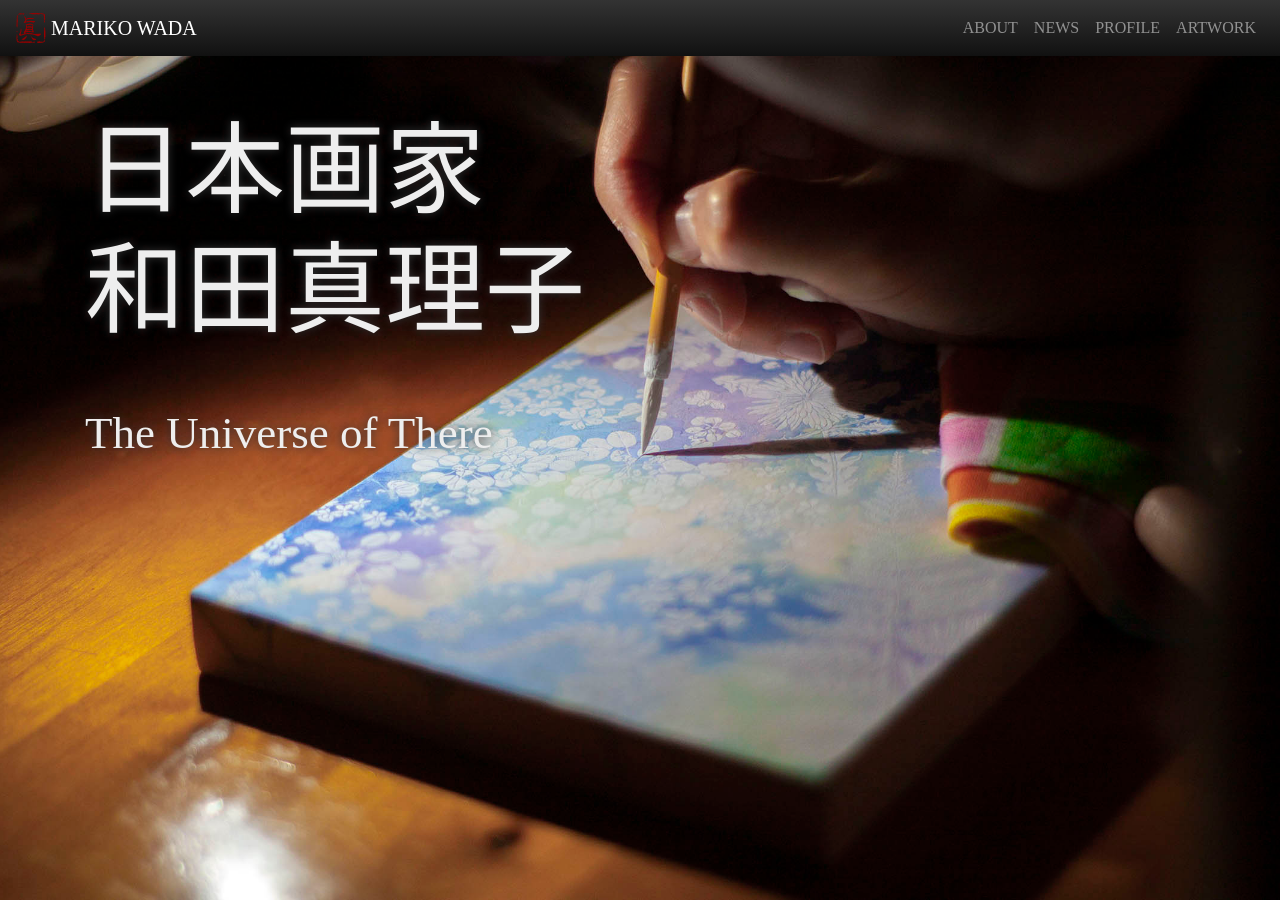
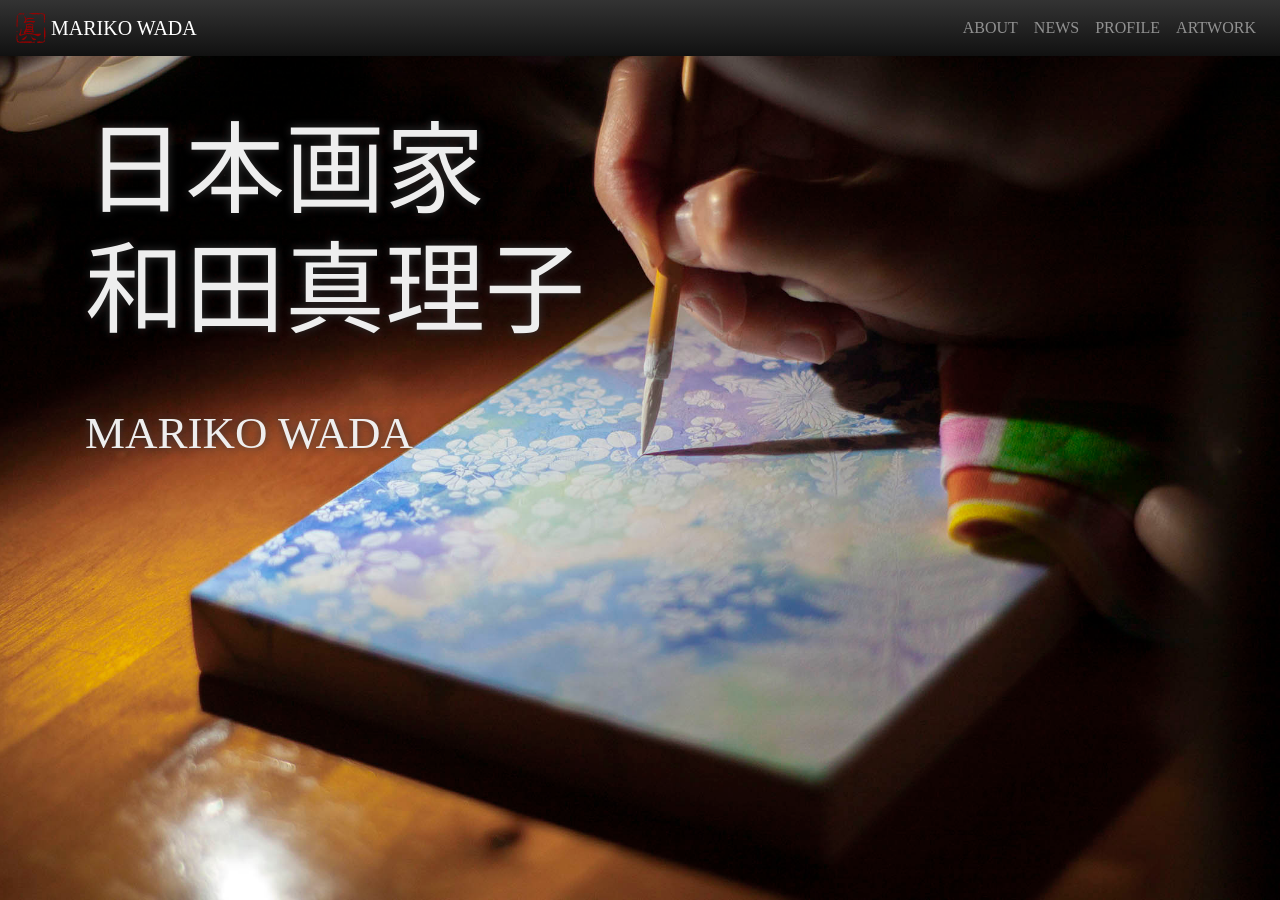
Before and after one commit to marikowadaportfolio/marikowadaportfolio.github.com, a Jekyll site: the page built from index.md, in a window 1280 px wide and 900 px high. Built offline with Jekyll 4.4.1, drawn with Linux system fonts in a browser that asks for light colours; nearby versions of some CDN libraries; some web fonts are replaced.

Commit message:
Change subtitle

```diff
--- a/_includes/header.html
+++ b/_includes/header.html
@@ -2,6 +2,6 @@
 <div class="parallax-window header-index" data-parallax="scroll" data-image-src="/assets/img/hero2019_h1500.jpg" id="intro">
   <div class="container container-jumbotron">
     <h1>日本画家<br>和田真理子</h1>
-    <p class="lead">The Universe of There</p>
+    <p class="lead">MARIKO WADA</p>
   </div>
 </div>
```
